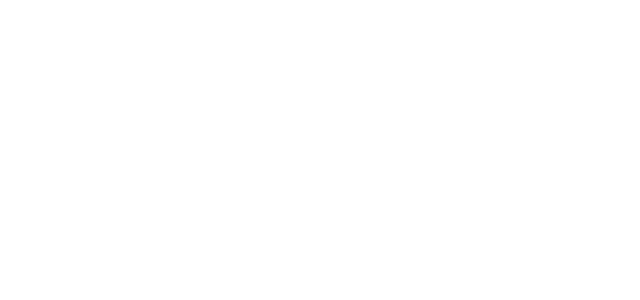
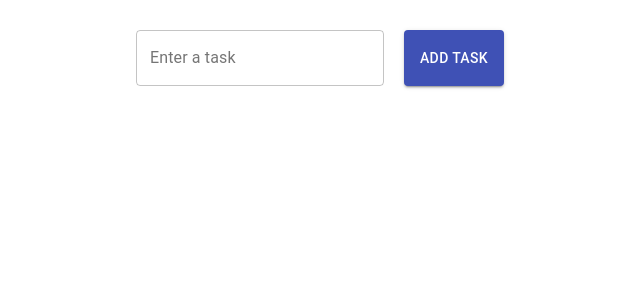
Before and after one commit to yuliyaMaherramava/react-todolist, a React (Create React App) app: page / in a window 1280 px wide. Shown: the top 300 px of the page, without its empty margins (320-960 px from the left). Built offline with nearby package versions, Linux system fonts and the light colour scheme.

Commit message:
added components: input,button for creating tasks

```diff
--- a/src/App.css
+++ b/src/App.css
@@ -1,10 +1,10 @@
-.App {
+.app {
   margin-top: 30px;
 }
-.toAddContainer {
+.add-container {
   display: flex;
   justify-content: center;
 }
-.toAddContainer div {
+.add-container div {
   margin-right: 10px;
 }
--- a/src/App.tsx
+++ b/src/App.tsx
@@ -1,10 +1,15 @@
 import React from "react";
 import "./App.css";
+import Input from "./components/input";
+import Button from "./components/button";
 
 function App() {
   return (
-    <div className="App">
-      <div className="toAddContainer"></div>
+    <div className="app">
+      <div className="add-container">
+        <Input />
+        <Button />
+      </div>
     </div>
   );
 }
--- /dev/null
+++ b/src/components/button/index.tsx
@@ -0,0 +1,38 @@
+import React from 'react';
+import {connect} from 'react-redux';
+import { addTask } from '../../store/addtodo-reducer';
+import {StateType} from '../../store/redux-store';
+import Button from '@material-ui/core/Button';
+
+type PropsType ={
+    AddTask:() => void
+};
+
+const ButtonC: React.FC<PropsType> = (props) =>{
+    let onAddTask = () => {
+        props.AddTask();
+
+    }
+    return (
+            <Button type='submit' onClick={onAddTask} variant="contained" color="primary">Add Task</Button>
+    )
+};
+
+
+let mapStateToProps = (state:StateType) =>{
+    return{
+
+    }
+};
+
+let mapDispatchToProps = (dispatch:any) =>{
+    return{
+        AddTask: () => {
+            dispatch(addTask());
+        },
+    }
+};
+
+const ButtonContainer = connect(mapStateToProps,mapDispatchToProps)(ButtonC);
+
+export default ButtonContainer;
--- /dev/null
+++ b/src/components/input/index.tsx
@@ -0,0 +1,47 @@
+import React, { ChangeEvent } from "react";
+import { connect } from "react-redux";
+import { StateType } from "../../store/redux-store";
+import { updateNewTaskText } from "../../store/addtodo-reducer";
+import { TextField } from "@material-ui/core";
+
+type PropsType = {
+  newTaskText: string;
+  updateNewTaskText: (text: string) => void;
+};
+
+const Input: React.FC<PropsType> = (props) => {
+  let onNewTaskTextChange = (e: ChangeEvent<HTMLInputElement>) => {
+    props.updateNewTaskText(e.target.value);
+  };
+
+  return (
+    <TextField
+      id="outlined-basic"
+      label="Enter a task"
+      variant="outlined"
+      size="medium"
+      type="text"
+      value={props.newTaskText}
+      onChange={onNewTaskTextChange}
+    />
+  );
+};
+
+let mapStateToProps = (state: StateType) => {
+  return {
+    newTaskText: state.Todo.newTaskText,
+  };
+};
+
+let mapDispatchToProps = (dispatch: any) => {
+  return {
+    updateNewTaskText: (text: string) => {
+      let action = updateNewTaskText(text);
+      dispatch(action);
+    },
+  };
+};
+
+const InputContainer = connect(mapStateToProps, mapDispatchToProps)(Input);
+
+export default InputContainer;
--- a/src/index.tsx
+++ b/src/index.tsx
@@ -2,10 +2,14 @@
 import ReactDOM from "react-dom";
 import "./index.css";
 import App from "./App";
+import { Provider } from "react-redux";
+import store from "./store/redux-store";
 
 ReactDOM.render(
-  <React.StrictMode>
-    <App />
-  </React.StrictMode>,
+  <Provider store={store}>
+    <React.StrictMode>
+      <App />
+    </React.StrictMode>
+  </Provider>,
   document.getElementById("root")
 );
--- /dev/null
+++ b/src/store/addtodo-reducer.ts
@@ -0,0 +1,70 @@
+const ADD_POST = 'ADD_POST';
+const UPDATE_NEW_TASK_TEXT = 'UPDATE_NEW_TASK_TEXT';
+
+type TaskType = {
+    id:number
+    name: string
+    idParent: number
+}
+
+type InitialStateType =  {
+    newTaskText: string
+    tasks: Array<TaskType>
+};
+
+let initialState: InitialStateType = {
+    newTaskText: '',
+    tasks: []
+ };
+
+type UpdateNewTaskTextType = {
+    type: typeof UPDATE_NEW_TASK_TEXT
+    newText: string
+};
+
+ //action Creator
+ export const updateNewTaskText = (text:string):UpdateNewTaskTextType => {
+    return {
+        type: UPDATE_NEW_TASK_TEXT,
+        newText : text,
+    }
+ };
+
+ type AddTaskType = {type: typeof ADD_POST};
+
+ //action Creator
+ export const addTask = ():AddTaskType => {
+    return {
+        type: ADD_POST
+    }
+ };
+
+ type ActionsType = UpdateNewTaskTextType | AddTaskType;
+
+ const reducer = (state = initialState, action:ActionsType) =>{
+    switch(action.type){
+        case UPDATE_NEW_TASK_TEXT:{
+            return{
+                ...state,
+                newTaskText: action.newText,
+            }
+        }
+        case ADD_POST:{
+            let newTask = {
+                id: state.tasks.length + 1,
+                name: state.newTaskText,
+                idParent:1
+            }
+            return{
+                ...state,
+                tasks: [...state.tasks, newTask],
+                newTaskText: ''
+            }
+        }
+        default:
+            return state;
+
+    }
+ }
+
+ export default reducer;
--- /dev/null
+++ b/src/store/redux-store.ts
@@ -0,0 +1,12 @@
+import { createStore, combineReducers } from 'redux';
+import reducer from './addtodo-reducer';
+
+let reducers = combineReducers({
+    Todo:reducer,
+});
+
+type ReducerType = typeof reducers;
+export type StateType = ReturnType<ReducerType>;
+
+let store = createStore(reducers);
+export default store;
```
